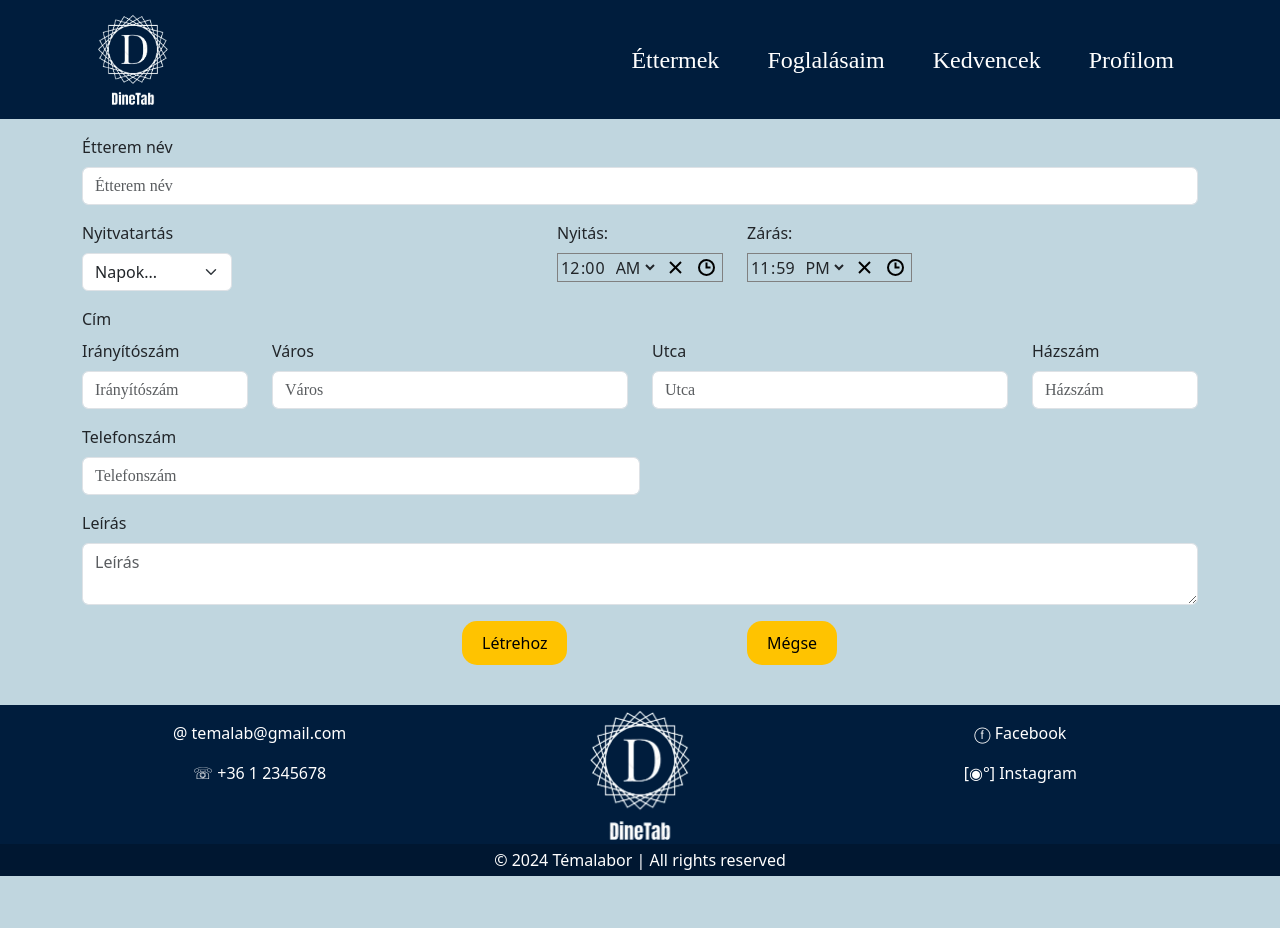
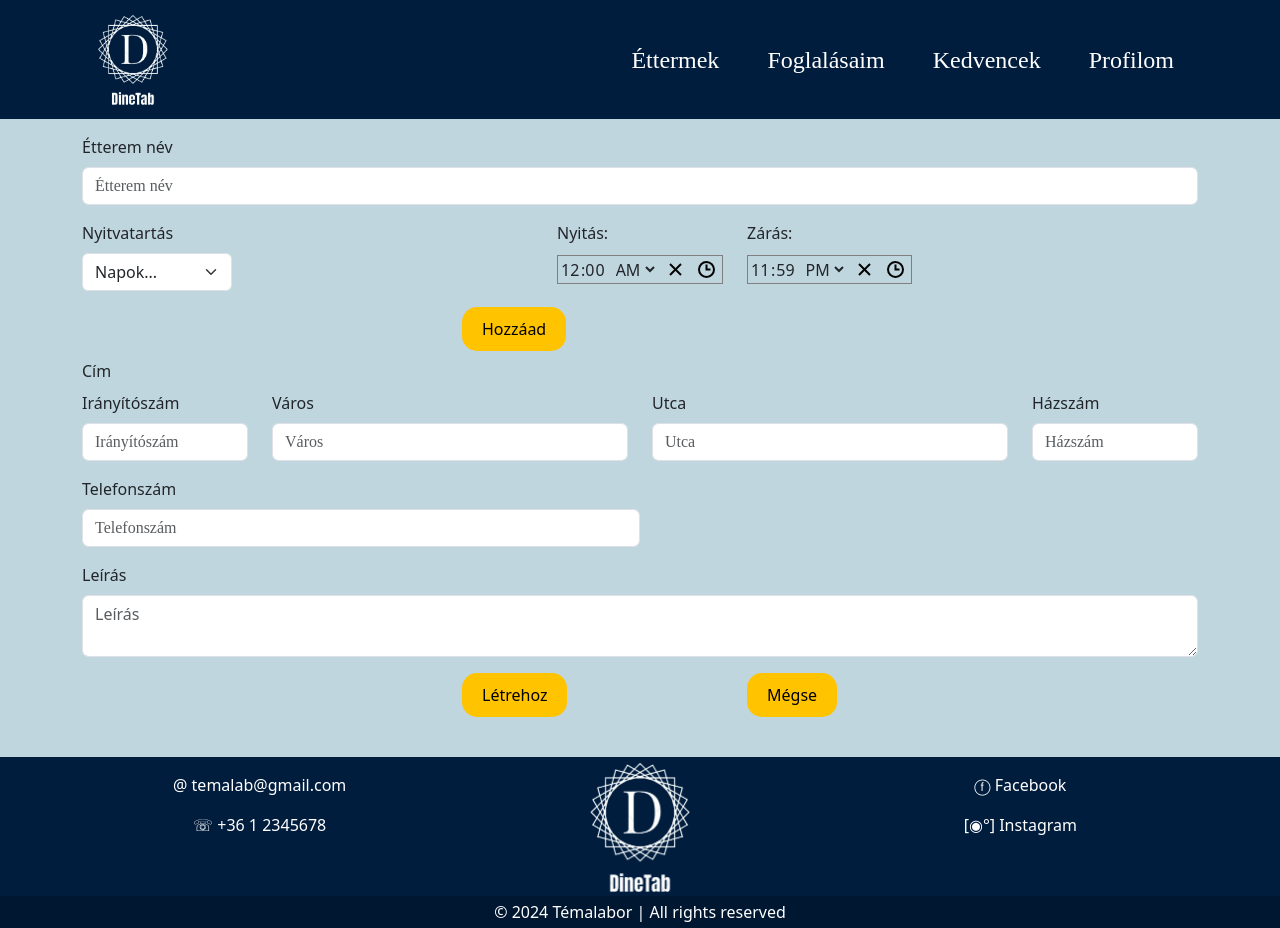
Before and after one commit to dudigeri0303/Temalab, a React (Vite) app in the folder TemalabFrontEnd/: page /createRestaurant in a window 1280 px wide. Before the commit the page ends 876 px from the top, so only its background shows below. Built offline with nearby package versions, Linux system fonts and the light colour scheme; a web font is replaced by a local one.

Commit message:
Nyitvatartás listába mentés kész, de még tesztelem, hogy működik-e. Selectnél Napok defaultValue-ra állítva, mert az edge dev mode-ban azt mondta, hogy állítsam át.

```diff
--- a/TemalabFrontEnd/src/App.css
+++ b/TemalabFrontEnd/src/App.css
@@ -181,3 +181,8 @@ footer a:hover {
 .a-links:hover {
   color: black;
 }
+
+.label-time {
+  display: block;
+  margin-bottom: 10px;
+}
--- a/TemalabFrontEnd/src/sections/CreateRestaurant.jsx
+++ b/TemalabFrontEnd/src/sections/CreateRestaurant.jsx
@@ -36,6 +36,21 @@ export default function CreateRestaurant() {
     setCloseHour(time);
   };
 
+  const daysWithOpeningHours = {};
+
+  const addDayOpeningHour = () => {
+    {
+      const selectedDay = document.getElementById("days");
+      const selectedOpenHour = document.getElementById("openHour");
+      const selectedCloseHour = document.getElementById("closeHour");
+
+      const openingHours =
+        selectedOpenHour.toString() + selectedCloseHour.toString();
+
+      daysWithOpeningHours[selectedDay] = openingHours;
+    }
+  };
+
   return (
     <>
       <Navbar></Navbar>
@@ -64,7 +79,7 @@ export default function CreateRestaurant() {
                     Nyitvatartás
                   </label>
                   <select className="form-select" id="days" name="days">
-                    <option selected>Napok...</option>
+                    <option defaultValue>Napok...</option>
                     <option value="1">Hétfő</option>
                     <option value="2">Kedd</option>
                     <option value="3">Szerda</option>
@@ -78,15 +93,32 @@ export default function CreateRestaurant() {
             </div>
             <div className="col-md-2">
               <div>
-                <label className="form-label">Nyitás:</label>
-                <TimePicker onChange={openingTime} value={openHour} />
+                <label className="label-time">Nyitás:</label>
+                <TimePicker
+                  id="openHour"
+                  onChange={openingTime}
+                  value={openHour}
+                />
               </div>
             </div>
             <div className="col-md-2">
               <div className="mb-3">
-                <label className="form-label">Zárás:</label>
-                <TimePicker onChange={closingTime} value={closeHour} />
+                <label className="label-time">Zárás:</label>
+                <TimePicker
+                  id="closeHour"
+                  onChange={closingTime}
+                  value={closeHour}
+                />
               </div>
+            </div>
+            <div className="col-md-3 offset-sm-4 mb-2">
+              <button
+                onClick={addDayOpeningHour}
+                type="button"
+                className="avgbtn"
+              >
+                Hozzáad
+              </button>
             </div>
           </div>
 
```
